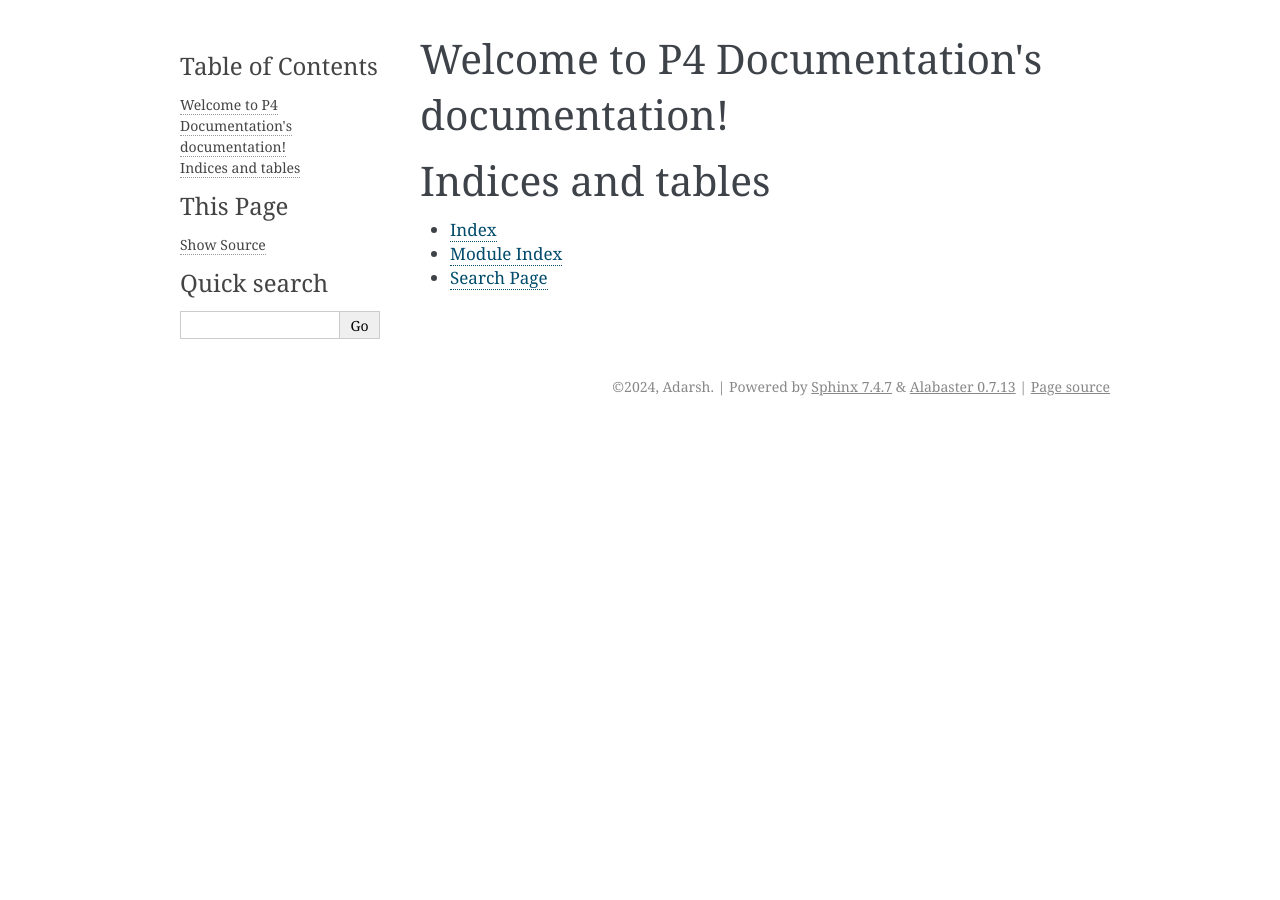
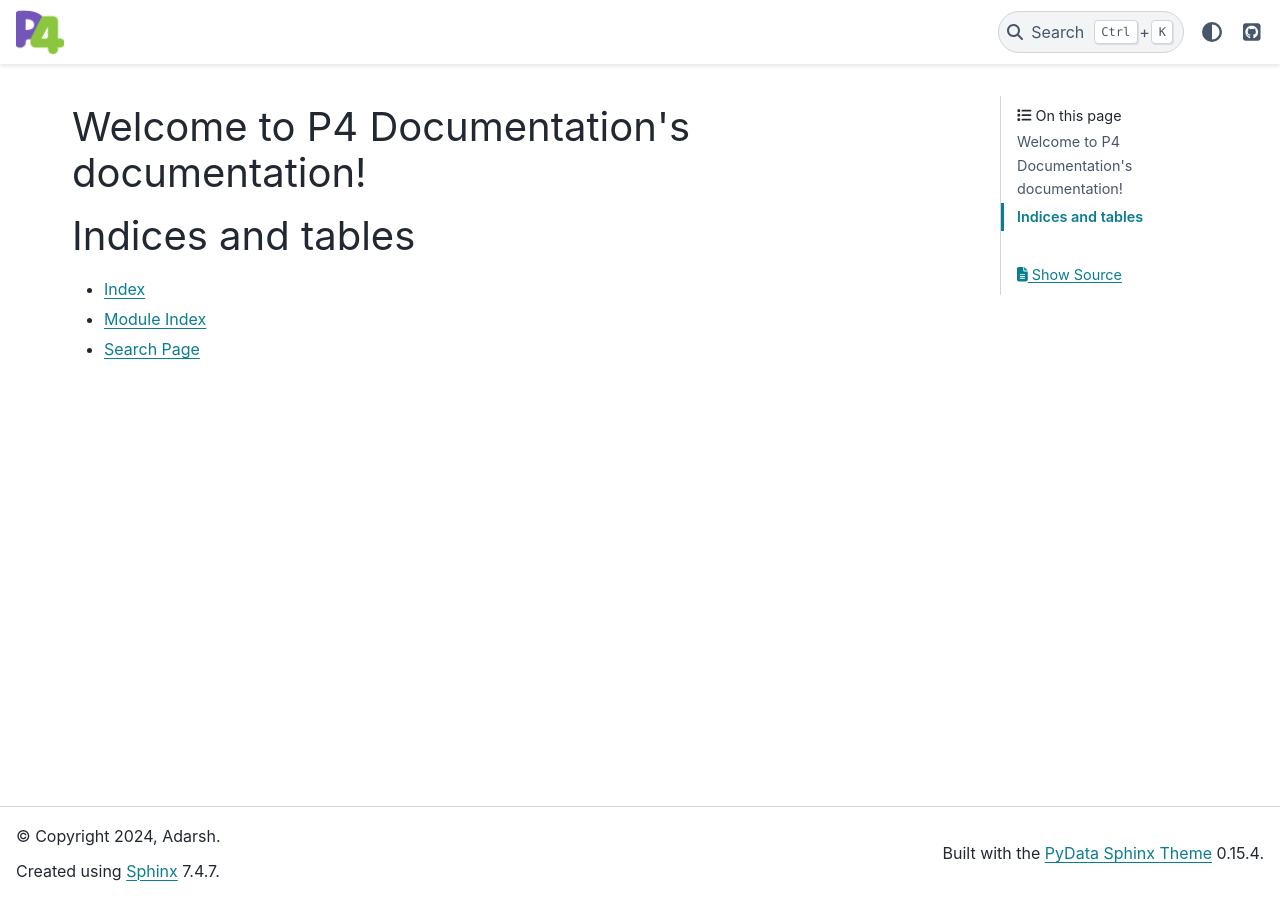
Before and after one commit to OpenCodeEra/P4c-Documentation-Hosting, a Sphinx documentation site: the page built from source/index.rst, in a window 1280 px wide. Built offline with Sphinx 7.4.7 and the PyData theme 0.15.4, drawn with Linux system fonts in a browser that asks for light colours.

Commit message:
Added Logo and pyData Theme

```diff
--- a/source/conf.py
+++ b/source/conf.py
@@ -24,5 +24,27 @@ language = 'y'
 # -- Options for HTML output -------------------------------------------------
 # https://www.sphinx-doc.org/en/master/usage/configuration.html#options-for-html-output
 
-html_theme = 'alabaster'
+html_theme = "pydata_sphinx_theme"
+
+html_theme_options = {
+    "github_url": "https://github.com/p4lang",
+    "collapse_navigation": True,
+    # "use_edit_page_button": True,
+}
+html_context = {
+    "github_url": "https://github.com",
+    "github_user": "p4lang",
+    "github_repo": "p4c",
+    "github_version":"main",
+    "doc_path": "docs",
+}
+
+# Add any paths that contain custom static files (such as style sheets) here, relative to this directory. They are copied after the builtin static files, so a file named "default.css" will overwrite the builtin "default.css"
 html_static_path = ['_static']
+
+# The suffix(es) of source filenames.
+source_suffix = ['.rst', '.md']
+
+# The name of an image file (relative to this directory) to place at the top
+# of the sidebar.
+html_logo = '_static/P4.png'
```
Also changed, not shown: source/_static/P4.png (added).
